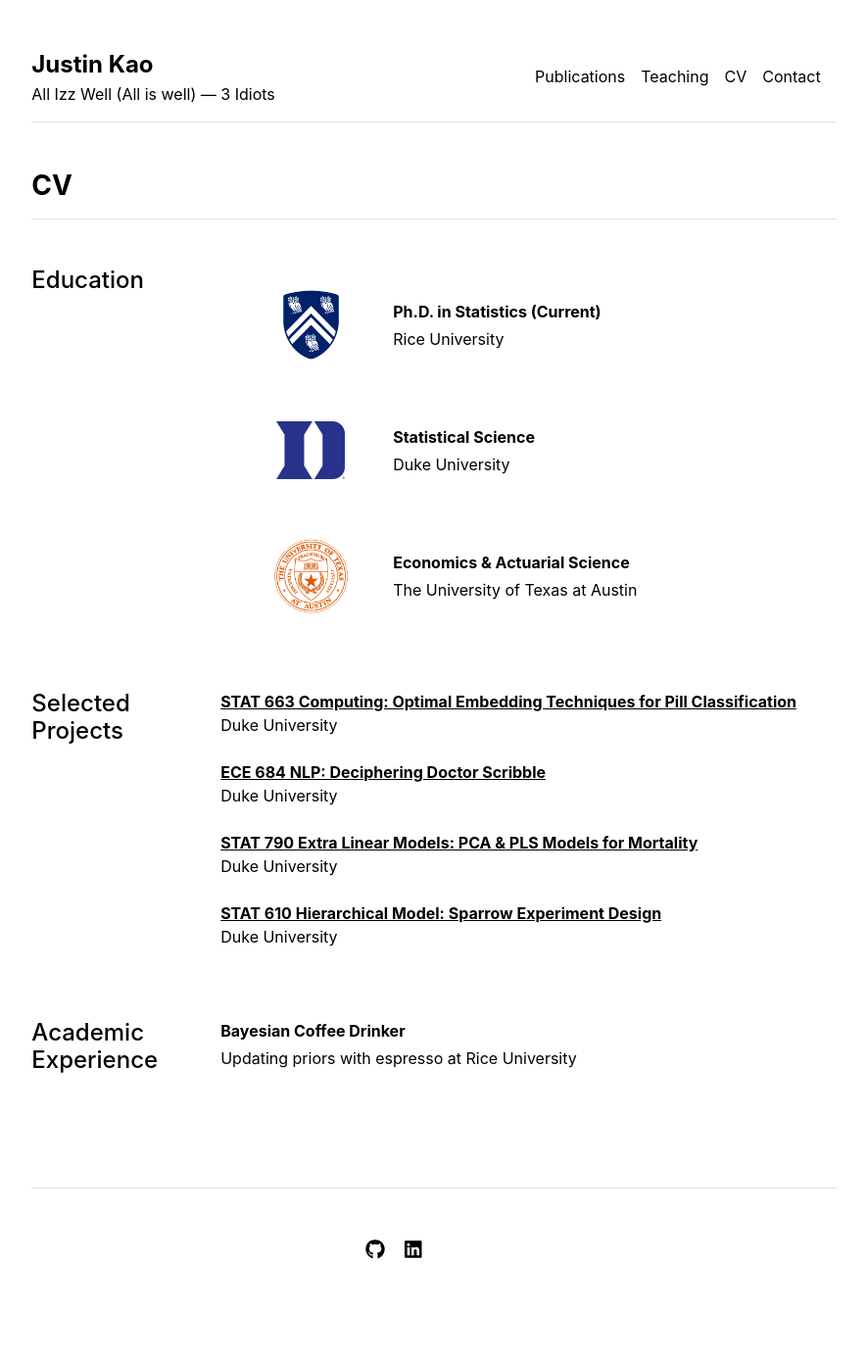
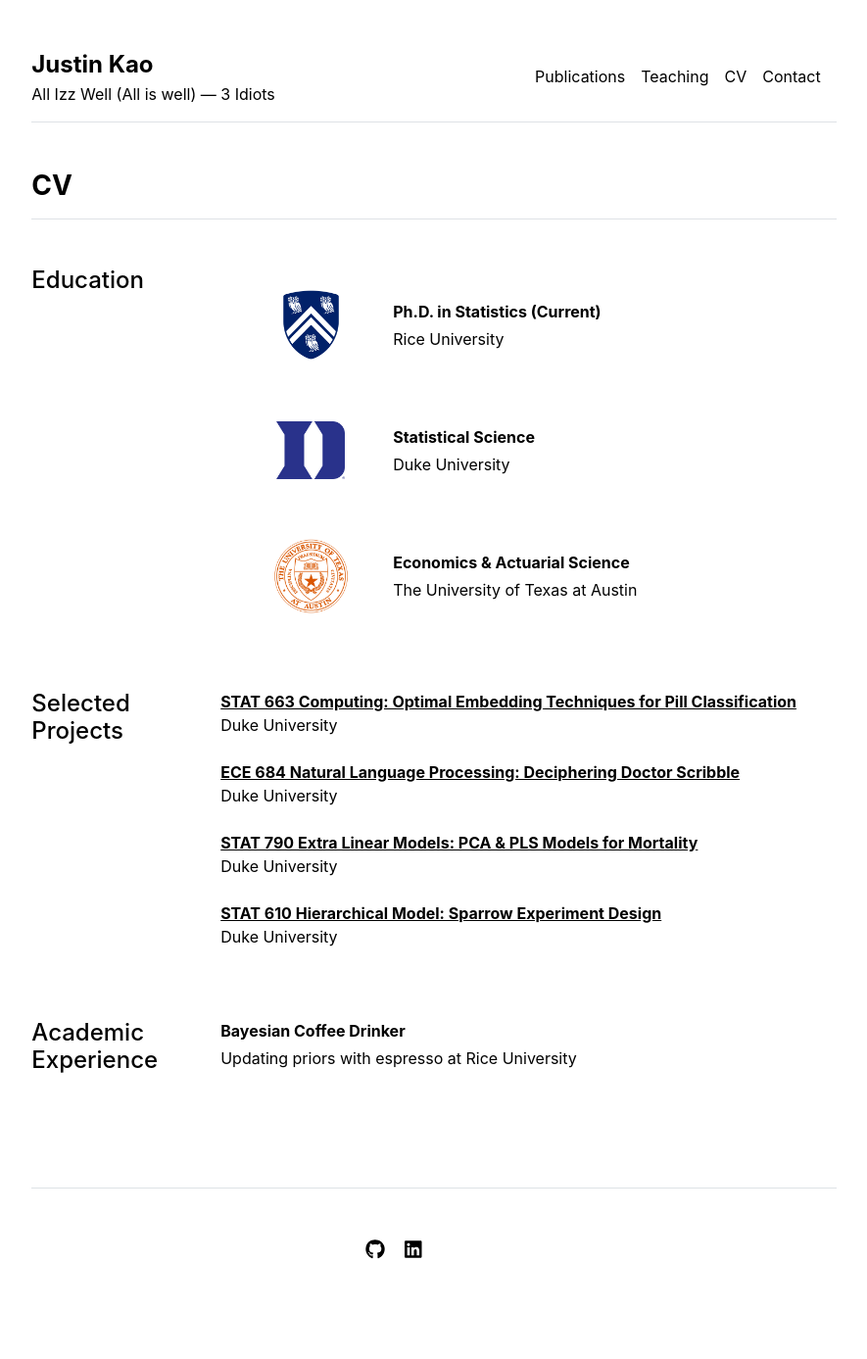
Before and after one commit to jkstatai/jkkstatai.github.io, a Jekyll site: the page built from cv.md, in a window 1280 px wide. Shown: the whole page at 98% size, without its empty margins (197-1082 px from the left). Built offline with Jekyll 4.4.1, drawn with Linux system fonts in a browser that asks for light colours.

Commit message:
NLP abbreviations

```diff
--- a/_data/cv/selected-projects.yml
+++ b/_data/cv/selected-projects.yml
@@ -8,7 +8,7 @@
   description: 'Duke University'
   url: 'https://jkstatai.github.io/Selected%20Projects/STAT_663%20_roject2%20-%20Pills%20Inside%20Bottles.pdf'
 
-- title: 'ECE 684 NLP: Deciphering Doctor Scribble'
+- title: 'ECE 684 Natural Language Processing: Deciphering Doctor Scribble'
   description: 'Duke University'
   url: 'https://jkstatai.github.io/Selected%20Projects/ECE_684_Natural_Language_Processing_Final_Project (1).pdf'
 
```
